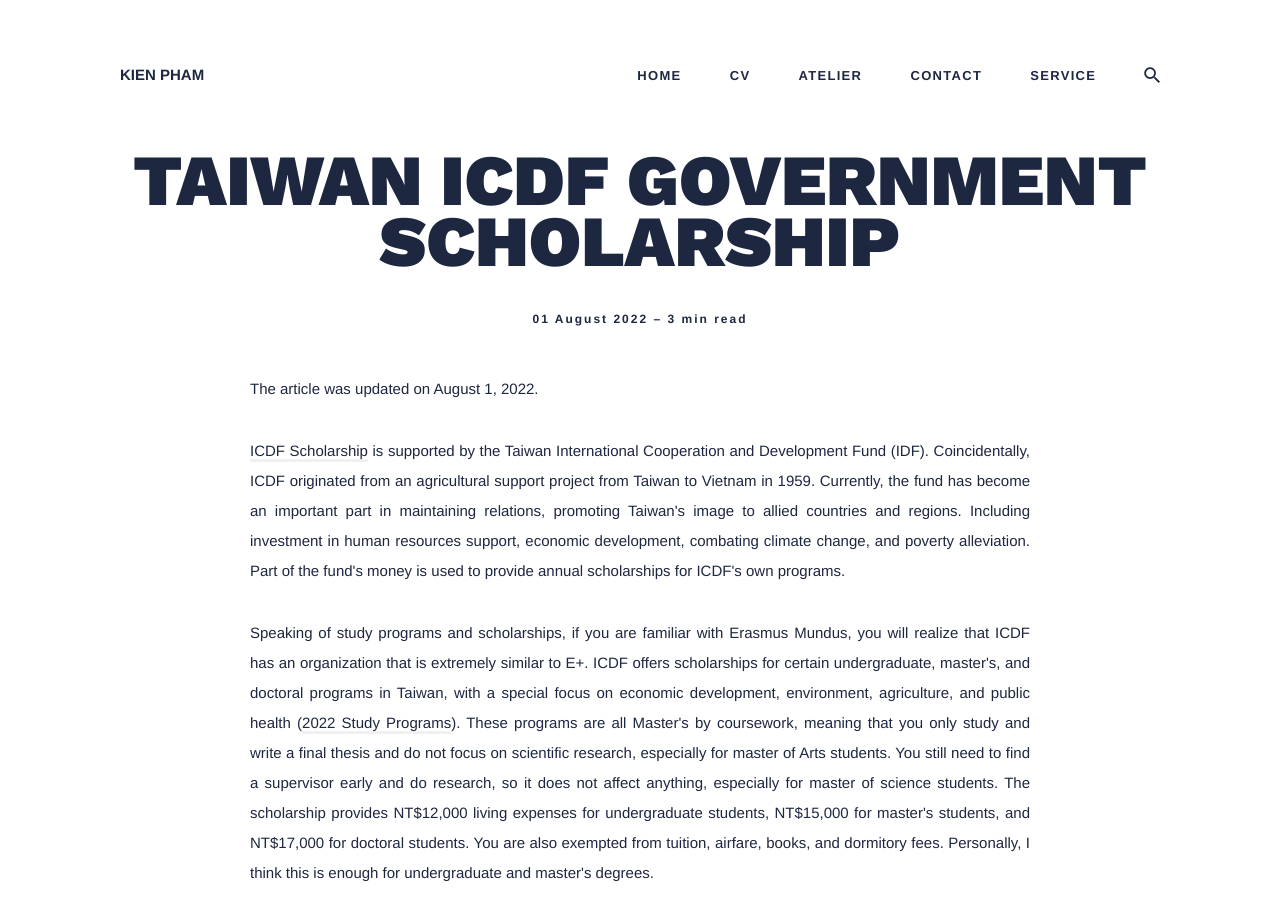
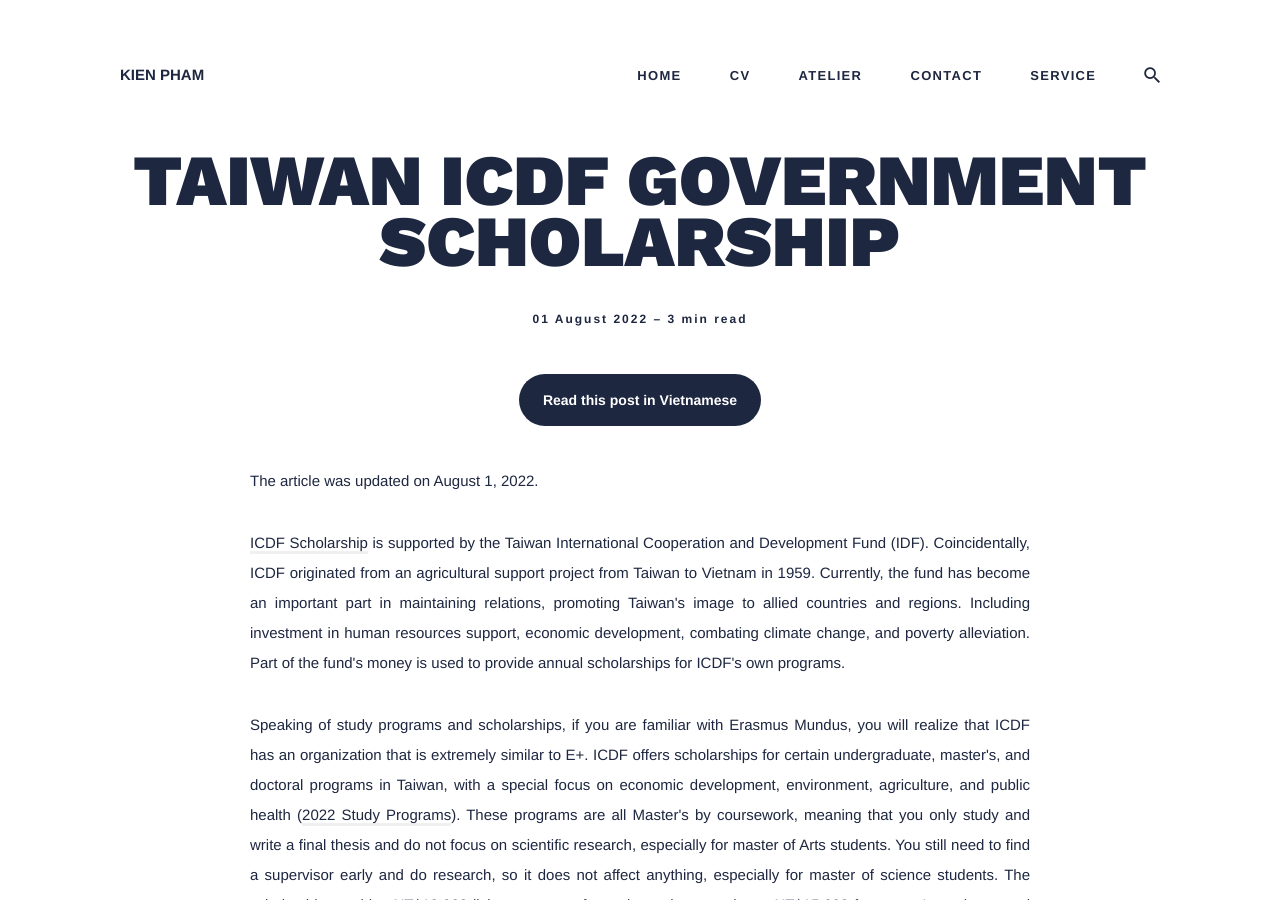
Before and after one commit to ray-ers/ray-ers.github.io, a Jekyll site: the page built from _posts/2022-08-01-TaiwanICDF-en.md, in a window 1280 px wide and 900 px high. Built offline with Jekyll 4.4.1, drawn with Linux system fonts in a browser that asks for light colours; nearby versions of some CDN libraries; part of the change alters nothing that is shown.

```diff
--- a/_posts/2022-08-01-TaiwanICDF-en.md
+++ b/_posts/2022-08-01-TaiwanICDF-en.md
@@ -3,8 +3,7 @@ layout: post
 title: Taiwan ICDF Government Scholarship
 description: A merit-based, non-refundable scholarship offered annually for specific undergraduate, master's, and doctoral programs. The scholarship covers tuition, living expenses, dormitory fees, books, and airfare.
 date: 2022-08-01 19:30:00 +0700
-lang: en
-translation_id: taiwanicdf
+translation_url: /2022-08-01-TaiwanICDF-vi.md
 tags: [scholarship, hoc-bong, du-hoc, taiwan]
 published: true
 ---
```
